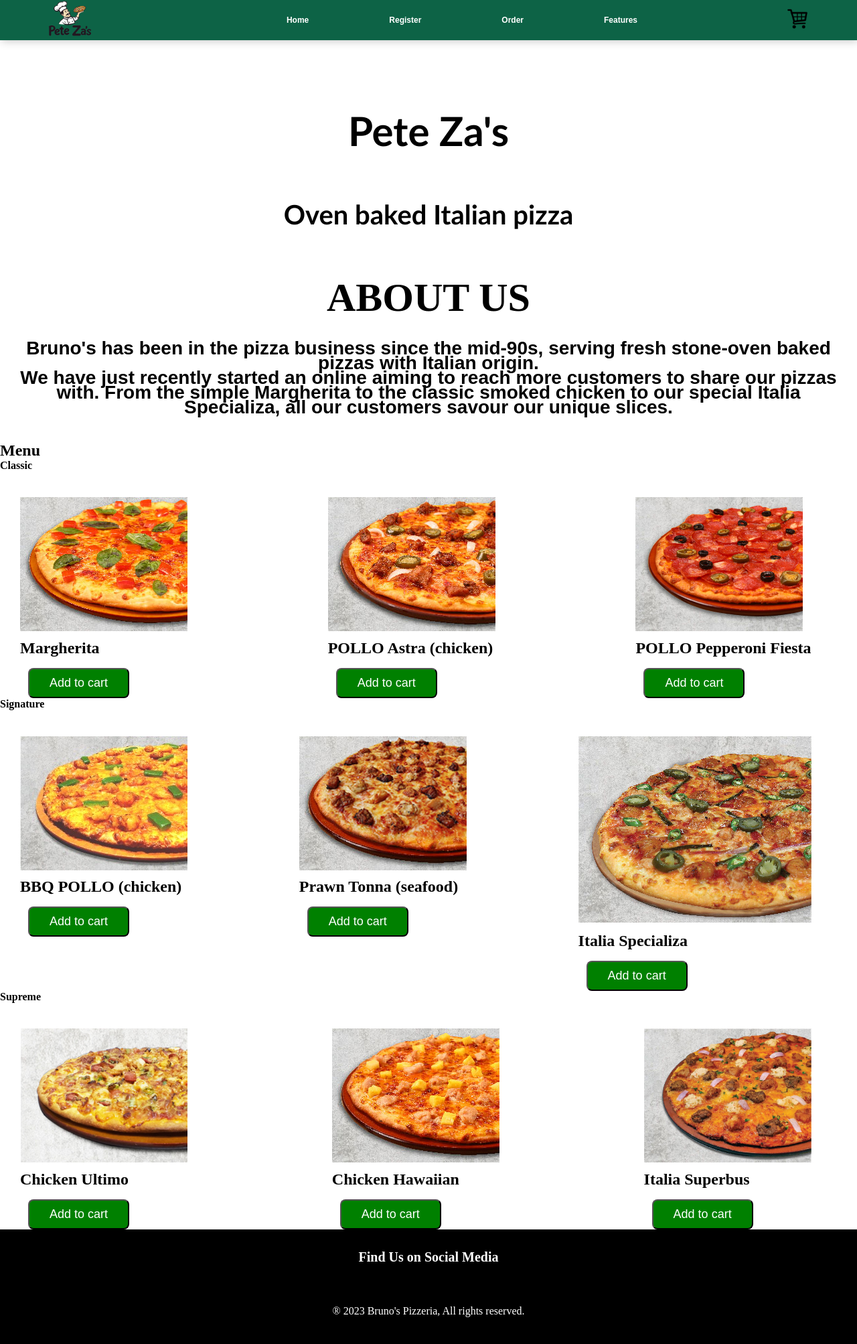
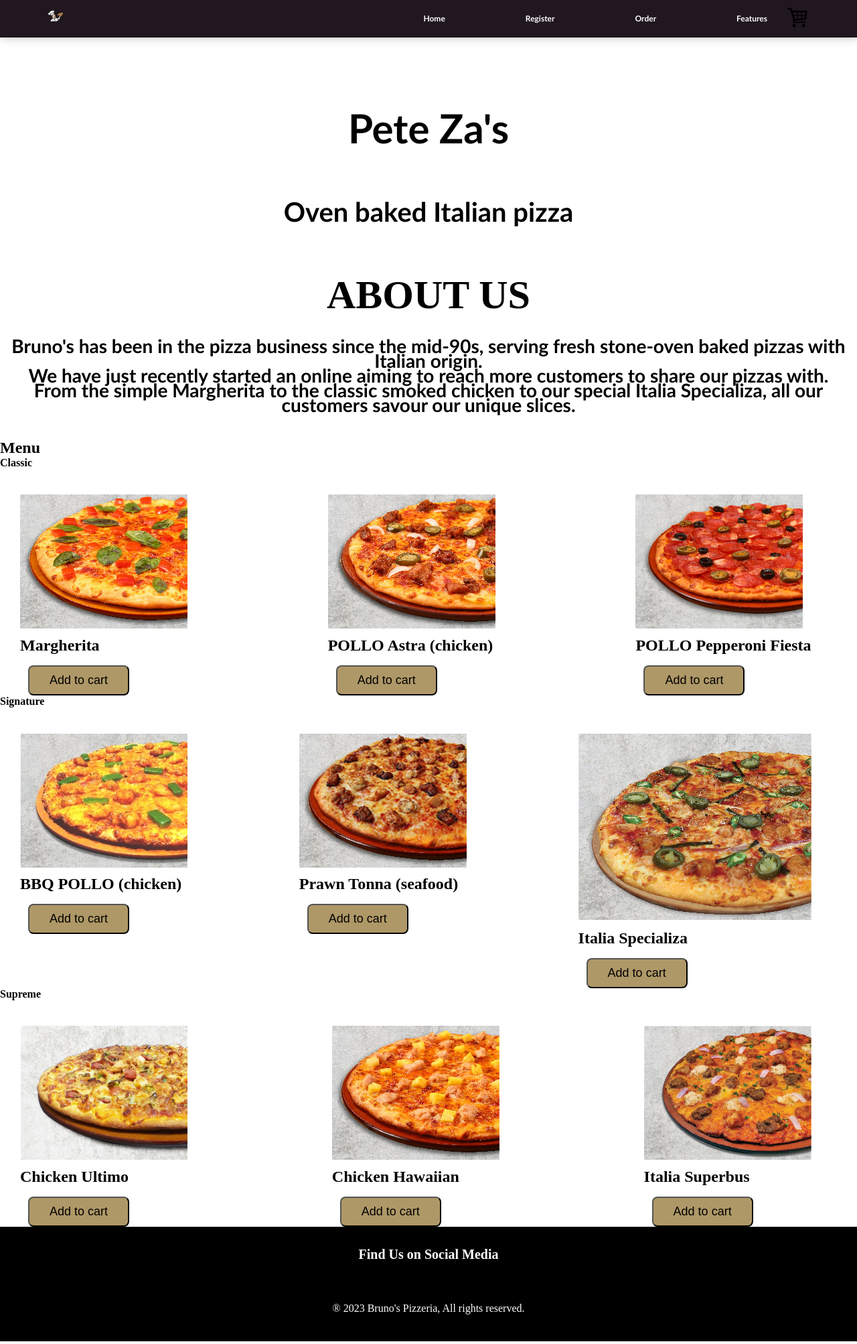
Before and after one commit to cal-andrew/swe40006-project, a PHP site: page / in a window 1280 px wide. Shown: the whole page at 67% size. Run offline with PHP 8.4, Linux system fonts and the light colour scheme.

Commit message:
Working on styling

```diff
--- a/styles/main.css
+++ b/styles/main.css
@@ -10,8 +10,7 @@
 
 header {
 	width: 100%;
-	height: 60px;
-	background-color: #0d6346;
+	background-color: #211720;
 	box-shadow: 2px 2px 12px rgba(0, 0, 0, 0.2);
 }
 
@@ -36,11 +35,11 @@ nav ul li {
 }
 
 nav ul li a {
-	font-family: sans-serif;
+	font-family: 'Calibri', sans-serif;
 	font-weight: bold;
 	padding: 0 30px;
 	text-decoration: none;
-	color: white;
+	color: #FDFDFD;
 }
 
 #cart img {
@@ -50,17 +49,17 @@ nav ul li a {
 
 #logo img {
 	float: left;
-	height: 80px;
-	padding-bottom: 5px;
+	width: 8%;
+	/* padding-bottom: 5%; */
 }
 
 .banner {
-	/* background-image: url("banner.jpg"); */
-	/* width: 100%;
-	height: 540px; */
+	/* background-image: url("banner.jpg");
+	width: 100%;
+	height: 540px;
 	background-size: cover;
 	background-position: center;
-	background-repeat: no-repeat;
+	background-repeat: no-repeat; */
 }
 
 .welcome h1 {
@@ -108,7 +107,7 @@ nav ul li a {
 	font-size: 28px;
 	color: black;
 	font-weight: bold;
-	font-family: italic, sans-serif; /* Fixed generic fallback */
+	font-family: 'Calibri', sans-serif;
 	line-height: 22px;
 	padding: 10px;
 }
@@ -118,7 +117,7 @@ nav ul li a {
 	margin: auto;
 	text-align: center;
 	padding: 50px 0;
-	background-color: #FFF8DC;
+	background-color: #fdfdfd;
 }
 
 .menue h2 {
@@ -165,8 +164,8 @@ nav ul li a {
 	border-radius: 8px;
 	padding: 10px 30px;
 	font-size: 18px;
-	color: white;
-	background-color: green;
+	color: 253, 253, 253;
+	background-color: #AF9867;
 	cursor: pointer;
 }
 
@@ -184,7 +183,7 @@ nav ul li a {
 	margin-bottom: 20px;
 	font-size: 20px;
 	font-weight: bold;
-	color: white;
+	color: #FDFDFD;
 	padding-top: 30px;
 }
 
@@ -192,7 +191,7 @@ nav ul li a {
 	text-align: center;
 	font-size: 16px;
 	padding: 40px;
-	color: white;
+	color: #FDFDFD;
 }
 
 /* Registration Page CSS */
@@ -212,7 +211,7 @@ nav ul li a {
 	flex: 1 1 40rem;
 	border-radius: 100px;
 	padding: 30px 20px;
-	background-color: #FFF8DC;
+	background-color: #FDFDFD;
 }
 
 .form h2 {
@@ -227,8 +226,8 @@ nav ul li a {
 	border-radius: 20px;
 	padding: 10px 12px;
 	font-size: 16px;
-	background-color: #FAF0E6;
-	color: black;
+	background-color: #FDFDFD;
+	color: #211720;
 }
 
 .form .btn {
@@ -238,7 +237,7 @@ nav ul li a {
 label {
 	font-size: 16px;
 	font-weight: bold;
-	font-family: 'Calibri', sans-serif; /* Fixed generic fallback */
+	font-family: 'Calibri', sans-serif;
 	padding: 10px;
 }
 
@@ -267,7 +266,7 @@ nav a.active {
 /* Features page CSS */
 
 #wall3 {
-	background-color: #FFF8DC;
+	background-color: #FDFDFD;
 	min-height: 1000px;
 	background-size: cover;
 }
@@ -276,7 +275,7 @@ nav a.active {
 	margin-left: 1em;
 	padding: 10px 20px;
 	text-align: center;
-	font-family: 'Arial', sans-serif; /* Fixed generic fallback */
+	font-family: 'Calibri', sans-serif;
 	font-size: 40px;
 	font-weight: bold;
 }
```
